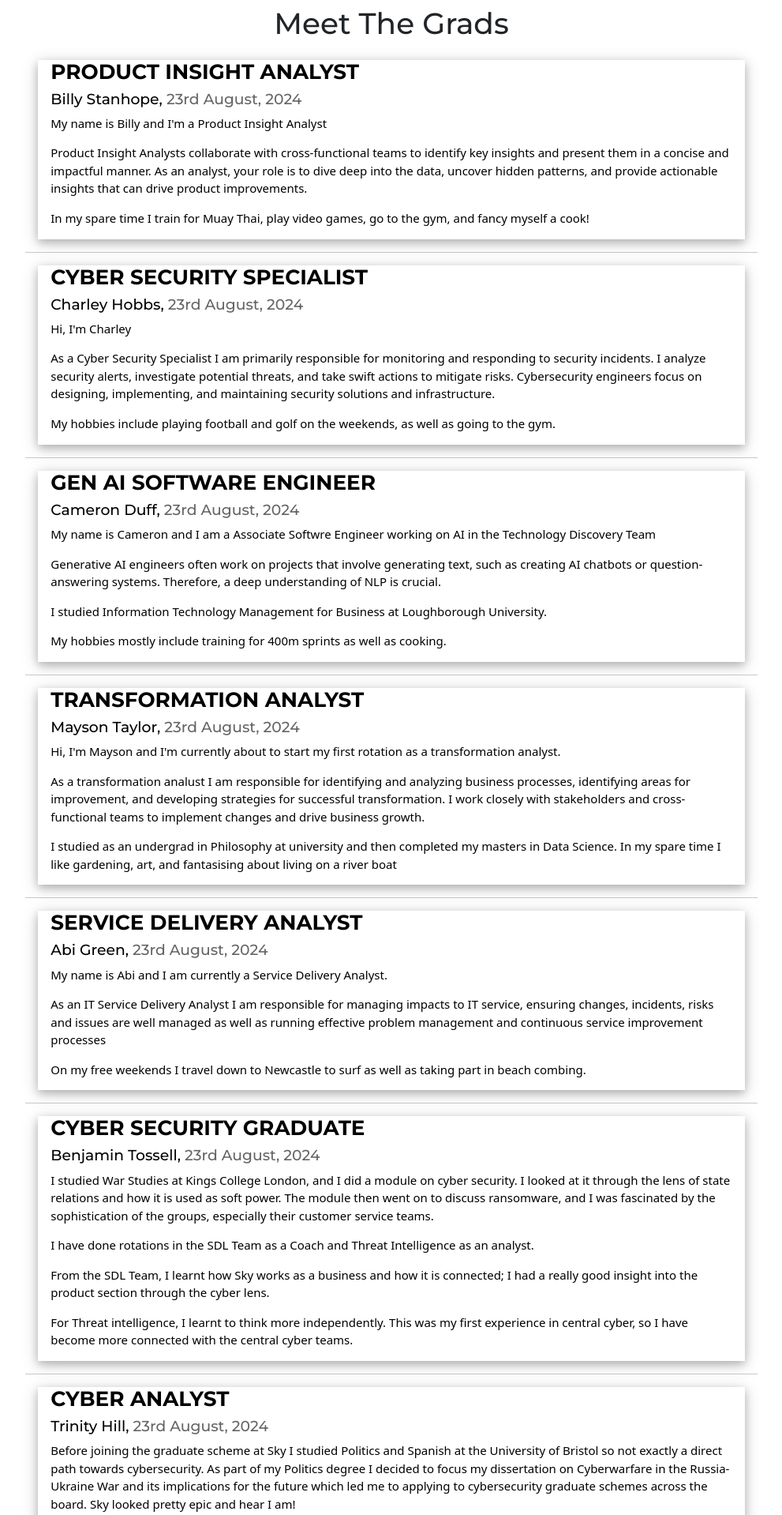
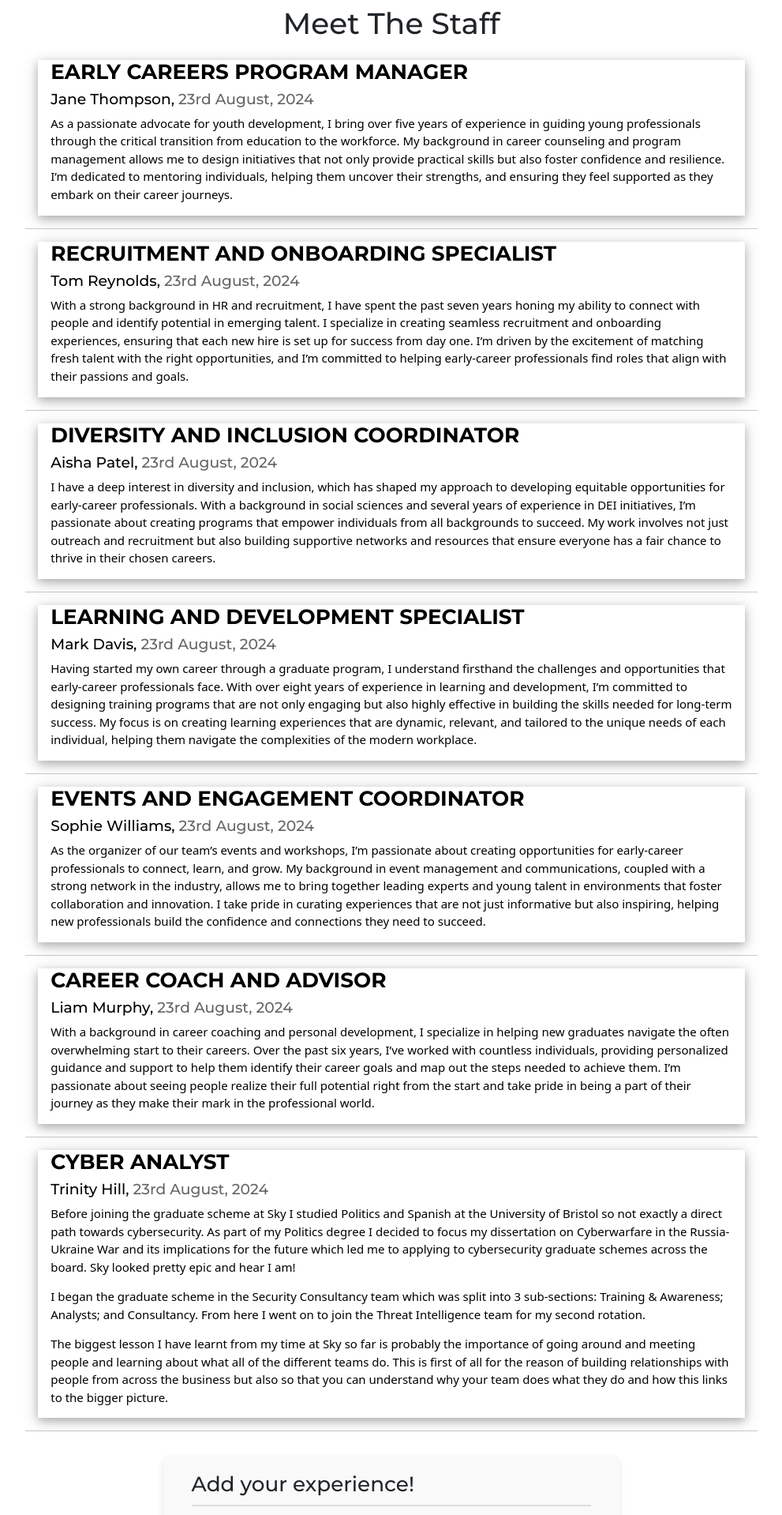
Before and after one commit to cameronduff/CCAMBan, a Flask app: page /meetTheStaff in a window 1280 px wide. Shown: the part 53-1971 px from the top of the page at 79% size, without its empty margins (144-1135 px from the left). Run offline with Flask 3, Linux system fonts and the light colour scheme.

Commit message:
Adding meet the staff page content

```diff
--- a/pythonProject/application/templates/MeetTheStaff.html
+++ b/pythonProject/application/templates/MeetTheStaff.html
@@ -2,7 +2,7 @@
 {% block body_content %}
   <div class="container">
       <div class="text-center">
-        <h1>Meet The Grads</h1>
+        <h1>Meet The Staff</h1>
       </div>
 
       <div class="row">
@@ -10,102 +10,78 @@
           <div class="col-1"></div>
 
         <div class="col-10">
-            <!-- Blog for billy -->
             <div class="w3-card-4 w3-margin w3-white">
               <div class="w3-container">
-                <h3><b>PRODUCT INSIGHT ANALYST</b></h3>
-                <h5>Billy Stanhope, <span class="w3-opacity">23rd August, 2024</span></h5>
+                <h3><b>EARLY CAREERS PROGRAM MANAGER</b></h3>
+                <h5>Jane Thompson, <span class="w3-opacity">23rd August, 2024</span></h5>
               </div>
 
               <div class="w3-container">
-                  <p>My name is Billy and I'm a Product Insight Analyst</p>
-                  <p>Product Insight Analysts collaborate with cross-functional teams to identify key insights and present them in a concise and impactful manner. As an analyst, your role is to dive deep into the data, uncover hidden patterns, and provide actionable insights that can drive product improvements.</p>
-                  <p>In my spare time I train for Muay Thai, play video games, go to the gym, and fancy myself a cook!</p>
+                <p>As a passionate advocate for youth development, I bring over five years of experience in guiding young professionals through the critical transition from education to the workforce. My background in career counseling and program management allows me to design initiatives that not only provide practical skills but also foster confidence and resilience. I’m dedicated to mentoring individuals, helping them uncover their strengths, and ensuring they feel supported as they embark on their career journeys.</p>
               </div>
             </div>
             <hr>
 
-            <!-- Blog for Charley -->
             <div class="w3-card-4 w3-margin w3-white">
               <div class="w3-container">
-                <h3><b>CYBER SECURITY SPECIALIST</b></h3>
-                <h5>Charley Hobbs, <span class="w3-opacity">23rd August, 2024</span></h5>
+                <h3><b>RECRUITMENT AND ONBOARDING SPECIALIST</b></h3>
+                <h5>Tom Reynolds, <span class="w3-opacity">23rd August, 2024</span></h5>
               </div>
 
               <div class="w3-container">
-                  <p>Hi, I'm Charley</p>
-                  <p>As a Cyber Security Specialist I am primarily responsible for monitoring and responding to security incidents. I analyze security alerts, investigate potential threats, and take swift actions to mitigate risks. Cybersecurity engineers focus on designing, implementing, and maintaining security solutions and infrastructure.</p>
-                  <p>My hobbies include playing football and golf on the weekends, as well as going to the gym.</p>
+                <p>With a strong background in HR and recruitment, I have spent the past seven years honing my ability to connect with people and identify potential in emerging talent. I specialize in creating seamless recruitment and onboarding experiences, ensuring that each new hire is set up for success from day one. I’m driven by the excitement of matching fresh talent with the right opportunities, and I’m committed to helping early-career professionals find roles that align with their passions and goals.</p>
               </div>
             </div>
             <hr>
 
-            <!-- Blog for Cameron -->
             <div class="w3-card-4 w3-margin w3-white">
               <div class="w3-container">
-                <h3><b>GEN AI SOFTWARE ENGINEER</b></h3>
-                <h5>Cameron Duff, <span class="w3-opacity">23rd August, 2024</span></h5>
+                <h3><b>DIVERSITY AND INCLUSION COORDINATOR</b></h3>
+                <h5>Aisha Patel, <span class="w3-opacity">23rd August, 2024</span></h5>
               </div>
 
               <div class="w3-container">
-                  <p>My name is Cameron and I am a Associate Softwre Engineer working on AI in the Technology Discovery Team</p>
-                  <p>Generative AI engineers often work on projects that involve generating text, such as creating AI chatbots or question-answering systems. Therefore, a deep understanding of NLP is crucial.</p>
-                  <p>I studied Information Technology Management for Business at Loughborough University.</p>
-                  <p>My hobbies mostly include training for 400m sprints as well as cooking.</p>
+                <p>I have a deep interest in diversity and inclusion, which has shaped my approach to developing equitable opportunities for early-career professionals. With a background in social sciences and several years of experience in DEI initiatives, I’m passionate about creating programs that empower individuals from all backgrounds to succeed. My work involves not just outreach and recruitment but also building supportive networks and resources that ensure everyone has a fair chance to thrive in their chosen careers.</p>
               </div>
             </div>
             <hr>
 
-            <!-- Blog for Mayson -->
             <div class="w3-card-4 w3-margin w3-white">
               <div class="w3-container">
-                <h3><b>TRANSFORMATION ANALYST</b></h3>
-                <h5>Mayson Taylor, <span class="w3-opacity">23rd August, 2024</span></h5>
+                <h3><b>LEARNING AND DEVELOPMENT SPECIALIST</b></h3>
+                <h5>Mark Davis, <span class="w3-opacity">23rd August, 2024</span></h5>
               </div>
 
               <div class="w3-container">
-                  <p>Hi, I'm Mayson and I'm currently about to start my first rotation as a transformation analyst.</p>
-                  <p>As a transformation analust I am responsible for identifying and analyzing business processes, identifying areas for improvement, and developing strategies for successful transformation. I work closely with stakeholders and cross-functional teams to implement changes and drive business growth.</p>
-                  <p>I studied as an undergrad in Philosophy at university and then completed my masters in Data Science. In my spare time I like gardening, art, and fantasising about living on a river boat</p>
+                <p>Having started my own career through a graduate program, I understand firsthand the challenges and opportunities that early-career professionals face. With over eight years of experience in learning and development, I’m committed to designing training programs that are not only engaging but also highly effective in building the skills needed for long-term success. My focus is on creating learning experiences that are dynamic, relevant, and tailored to the unique needs of each individual, helping them navigate the complexities of the modern workplace.</p>
               </div>
             </div>
             <hr>
 
-            <!-- Blog for Abi -->
             <div class="w3-card-4 w3-margin w3-white">
               <div class="w3-container">
-                <h3><b>SERVICE DELIVERY ANALYST</b></h3>
-                <h5>Abi Green, <span class="w3-opacity">23rd August, 2024</span></h5>
+                <h3><b>EVENTS AND ENGAGEMENT COORDINATOR</b></h3>
+                <h5>Sophie Williams, <span class="w3-opacity">23rd August, 2024</span></h5>
               </div>
 
               <div class="w3-container">
-                  <p>My name is Abi and I am currently a Service Delivery Analyst.</p>
-                  <p>As an IT Service Delivery Analyst I am responsible for managing impacts to IT service, ensuring changes, incidents, risks and issues are well managed as well as running effective problem management and continuous service improvement processes</p>
-                  <p>On my free weekends I travel down to Newcastle to surf as well as taking part in beach combing.</p>
+                <p>As the organizer of our team’s events and workshops, I’m passionate about creating opportunities for early-career professionals to connect, learn, and grow. My background in event management and communications, coupled with a strong network in the industry, allows me to bring together leading experts and young talent in environments that foster collaboration and innovation. I take pride in curating experiences that are not just informative but also inspiring, helping new professionals build the confidence and connections they need to succeed.</p>
               </div>
             </div>
             <hr>
 
-            <!-- Blog for Ben -->
             <div class="w3-card-4 w3-margin w3-white">
               <div class="w3-container">
-                <h3><b>CYBER SECURITY GRADUATE</b></h3>
-                <h5>Benjamin Tossell, <span class="w3-opacity">23rd August, 2024</span></h5>
+                <h3><b>CAREER COACH AND ADVISOR</b></h3>
+                <h5>Liam Murphy, <span class="w3-opacity">23rd August, 2024</span></h5>
               </div>
 
               <div class="w3-container">
-                  <p>I studied War Studies at Kings College London, and I did a module on cyber security. I looked at it through the lens of state relations and how it is used as soft power. The module then went on to discuss ransomware, and I was fascinated by the sophistication of the groups, especially their customer service teams.</p>
-
-                  <p>I have done rotations in the SDL Team as a Coach and Threat Intelligence as an analyst.</p>
-
-                  <p>From the SDL Team, I learnt how Sky works as a business and how it is connected; I had a really good insight into the product section through the cyber lens. </p>
-
-                  <p>For Threat intelligence, I learnt to think more independently. This was my first experience in central cyber, so I have become more connected with the central cyber teams. </p>
+                <p>With a background in career coaching and personal development, I specialize in helping new graduates navigate the often overwhelming start to their careers. Over the past six years, I’ve worked with countless individuals, providing personalized guidance and support to help them identify their career goals and map out the steps needed to achieve them. I’m passionate about seeing people realize their full potential right from the start and take pride in being a part of their journey as they make their mark in the professional world.</p>
               </div>
             </div>
             <hr>
 
-            <!-- Blog for Trinity -->
             <div class="w3-card-4 w3-margin w3-white">
               <div class="w3-container">
                 <h3><b>CYBER ANALYST</b></h3>
```
